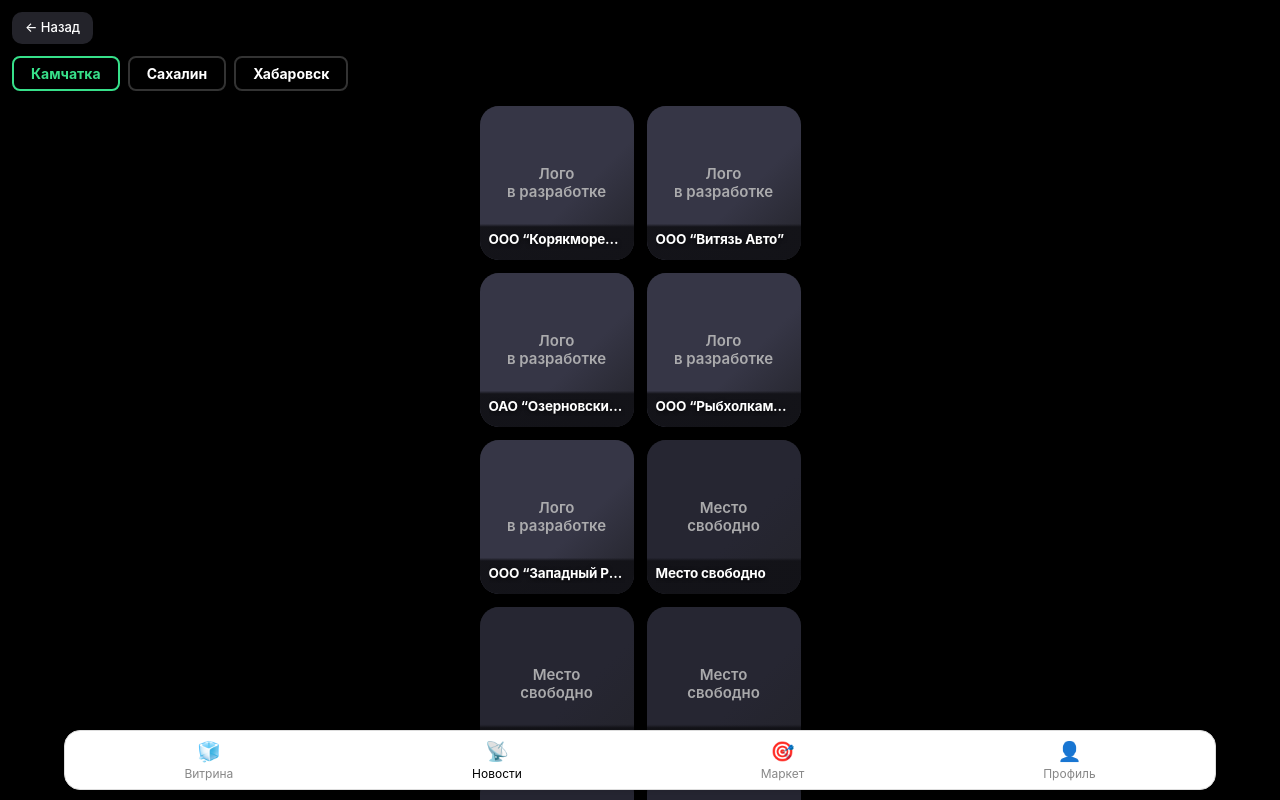
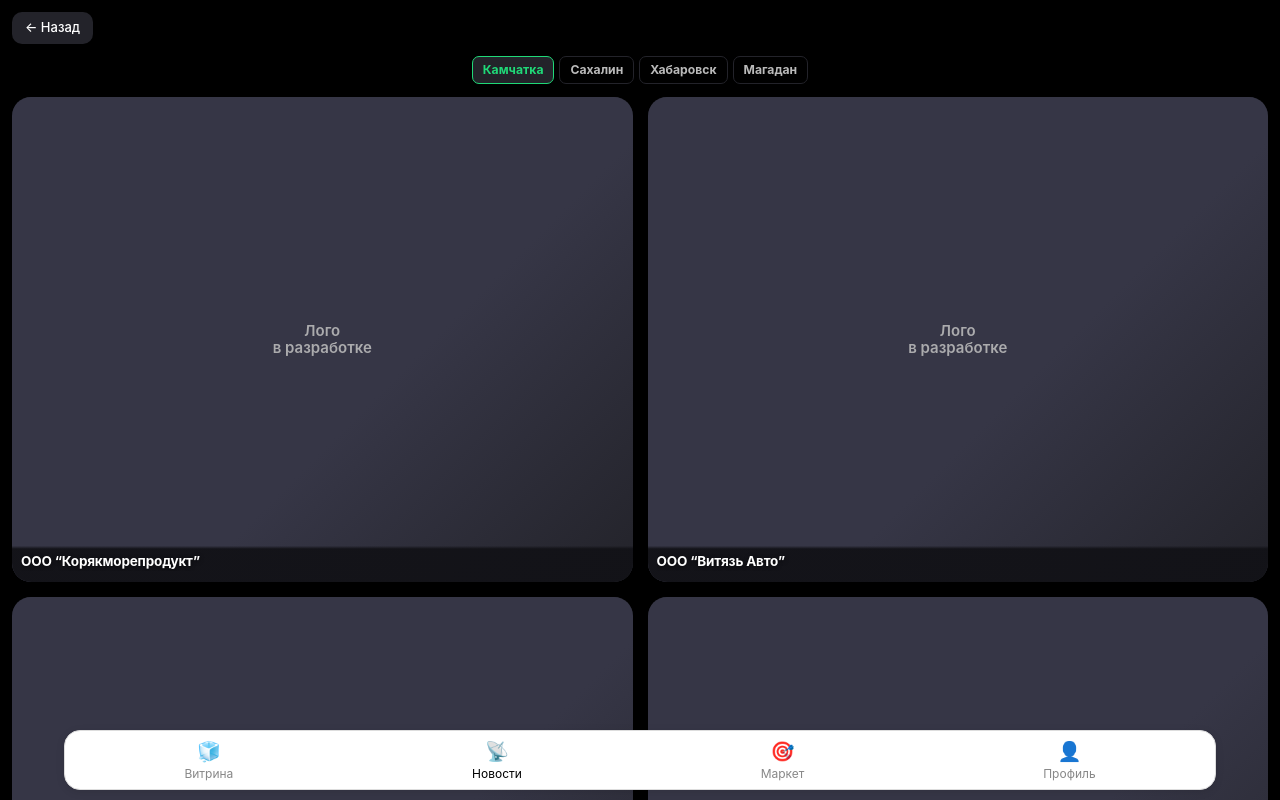
Before and after one commit to AlexSalavat/ikra-miniapp, a React (Create React App) app: page /news/top-producers in a window 1280 px wide. Shown: the top 800 px of the page. Built offline with nearby package versions, Linux system fonts and the light colour scheme.

Commit message:
UI: фикс фильтров и карточек под биржевой стиль, добавлен Магадан

```diff
--- a/src/components/MarketBuy.js
+++ b/src/components/MarketBuy.js
@@ -36,14 +36,14 @@
       <button
         onClick={() => navigate('/market')}
         style={{
-          marginBottom: 16,
-          padding: '7px 18px',
+          marginBottom: 14,
+          padding: '6px 13px',
           borderRadius: 10,
           background: '#23232a',
           color: '#fff',
           border: 'none',
           fontWeight: 600,
-          fontSize: 15,
+          fontSize: 13,
           cursor: 'pointer'
         }}
       >
@@ -52,26 +52,27 @@
       <h1 style={{ color: '#fff', fontSize: 20, fontWeight: 700, marginBottom: 8 }}>На охоте за уловом</h1>
       <div style={{
         display: 'flex',
-        gap: 7,
-        marginBottom: 18,
+        gap: 5,
+        marginBottom: 13,
+        width: '100%',
         justifyContent: 'center',
-        flexWrap: 'wrap'
+        flexWrap: 'nowrap'
       }}>
         {categories.map(cat => (
           <button
             key={cat.key}
             onClick={() => setSelected(cat.key)}
             style={{
-              padding: '6px 13px',
-              fontSize: 13,
+              background: selected === cat.key ? "#23232a" : "none",
+              color: selected === cat.key ? "#20d978" : "#bababa",
+              border: `1.3px solid ${selected === cat.key ? "#20d978" : "#23232a"}`,
+              borderRadius: 7,
+              padding: '4px 10px',
               fontWeight: 700,
-              background: selected === cat.key ? '#34e0a1' : '#1e1e22',
-              color: selected === cat.key ? '#181818' : '#fff',
-              border: 'none',
-              borderRadius: 8,
-              cursor: 'pointer',
-              boxShadow: selected === cat.key ? '0 2px 7px #2af1a155' : 'none',
-              letterSpacing: '-0.2px'
+              fontSize: 12.2,
+              minWidth: 70,
+              cursor: "pointer",
+              transition: "border .12s, color .16s, background .18s"
             }}
           >
             {cat.label}
--- a/src/components/ProductionShowcase.js
+++ b/src/components/ProductionShowcase.js
@@ -3,8 +3,6 @@
 
 const CARDS_PER_PAGE = 10;
 const CARDS_PER_ROW = 2;
-const CARD_SIZE = 154;
-const CARD_GAP = 13;
 
 const ProductionShowcase = () => {
   const [page, setPage] = useState(0);
@@ -19,13 +17,6 @@
     <div style={{
       background: '#000', minHeight: '100vh', padding: 12
     }}>
-      <div style={{
-        color: '#fff',
-        fontWeight: 700,
-        fontSize: 21,
-        margin: '12px 0 10px 6px',
-        letterSpacing: '0.03em'
-      }}>Производство</div>
       <button
         onClick={() => window.history.back()}
         style={{
@@ -41,28 +32,35 @@
         }}
       >← Назад</button>
       <div style={{
+        color: '#fff',
+        fontWeight: 700,
+        fontSize: 21,
+        margin: '8px 0 16px 8px'
+      }}>
+        Производство
+      </div>
+      <div style={{
         display: 'grid',
-        gridTemplateColumns: `repeat(${CARDS_PER_ROW}, ${CARD_SIZE}px)`,
-        gap: CARD_GAP,
-        justifyContent: 'center',
-        marginBottom: 12
+        gridTemplateColumns: `repeat(${CARDS_PER_ROW}, 1fr)`,
+        gap: 15,
+        marginBottom: 18
       }}>
         {current.map(card => (
           <div key={card.id}
             style={{
-              width: CARD_SIZE,
-              height: CARD_SIZE,
+              background: '#16181e',
               borderRadius: 19,
               overflow: 'hidden',
-              background: '#16181e',
-              boxShadow: '0 2px 12px 0 #0007',
-              cursor: 'pointer',
-              position: 'relative',
+              minHeight: 135,
               display: 'flex',
               alignItems: 'flex-end',
-              aspectRatio: '1 / 1',
+              position: 'relative',
+              boxShadow: '0 3px 16px 0 #0005',
+              cursor: 'pointer',
+              aspectRatio: '1.28/1',
               justifyContent: 'center'
             }}>
+            {/* Лого-заглушка */}
             <div style={{
               position: 'absolute',
               top: 0, left: 0, width: '100%', height: '100%',
@@ -85,6 +83,7 @@
                 Лого<br />в разработке
               </span>
             </div>
+            {/* Градиент с названием */}
             <div style={{
               width: '100%',
               position: 'absolute',
--- a/src/components/TopProducers.js
+++ b/src/components/TopProducers.js
@@ -1,11 +1,11 @@
 import React, { useState } from 'react';
 import producers from '../data/producers';
 
-const REGIONS = ['Камчатка', 'Сахалин', 'Хабаровск'];
+// Теперь 4 региона:
+const REGIONS = ['Камчатка', 'Сахалин', 'Хабаровск', 'Магадан'];
 const CARDS_PER_PAGE = 10;
 const CARDS_PER_ROW = 2;
-const CARD_SIZE = 154;
-const CARD_GAP = 13;
+const CARD_GAP = 15;
 
 const TopProducers = () => {
   const [filter, setFilter] = useState(REGIONS[0]);
@@ -38,29 +38,37 @@
           cursor: 'pointer'
         }}
       >← Назад</button>
-      {/* Фильтр */}
-      <div style={{ display: 'flex', gap: 8, marginBottom: 15 }}>
+      {/* Новый стиль фильтра — 4 региона */}
+      <div style={{
+        display: 'flex',
+        gap: 5,
+        marginBottom: 13,
+        width: '100%',
+        justifyContent: 'center',
+        flexWrap: 'nowrap'
+      }}>
         {REGIONS.map(region => (
           <button
             key={region}
             onClick={() => setFilter(region)}
             style={{
-              background: 'none',
-              color: filter === region ? '#37e08a' : '#fff',
-              border: `2px solid ${filter === region ? '#37e08a' : '#333'}`,
-              borderRadius: 8,
+              background: filter === region ? "#23232a" : "none",
+              color: filter === region ? "#20d978" : "#bababa",
+              border: `1.3px solid ${filter === region ? "#20d978" : "#23232a"}`,
+              borderRadius: 7,
+              padding: '4px 10px',
               fontWeight: 700,
-              fontSize: 14,
-              padding: '5px 17px',
-              cursor: 'pointer',
-              transition: 'border .15s'
+              fontSize: 12.2,
+              minWidth: 70,
+              cursor: "pointer",
+              transition: "border .12s, color .16s, background .18s"
             }}
           >{region}</button>
         ))}
       </div>
       <div style={{
         display: 'grid',
-        gridTemplateColumns: `repeat(${CARDS_PER_ROW}, ${CARD_SIZE}px)`,
+        gridTemplateColumns: `repeat(${CARDS_PER_ROW}, 1fr)`,
         gap: CARD_GAP,
         justifyContent: 'center',
         marginBottom: 12
@@ -69,17 +77,17 @@
           <div
             key={card.id}
             style={{
-              width: CARD_SIZE,
-              height: CARD_SIZE,
+              background: '#16181e',
               borderRadius: 19,
               overflow: 'hidden',
-              background: '#16181e',
-              boxShadow: '0 2px 12px 0 #0007',
-              cursor: card.isPlaceholder ? 'default' : 'pointer',
-              position: 'relative',
+              minHeight: 135,
               display: 'flex',
               alignItems: 'flex-end',
-              aspectRatio: '1 / 1'
+              position: 'relative',
+              boxShadow: '0 3px 16px 0 #0005',
+              cursor: card.isPlaceholder ? 'default' : 'pointer',
+              aspectRatio: '1.28/1',
+              justifyContent: 'center'
             }}
           >
             {card.logo ? (
```
